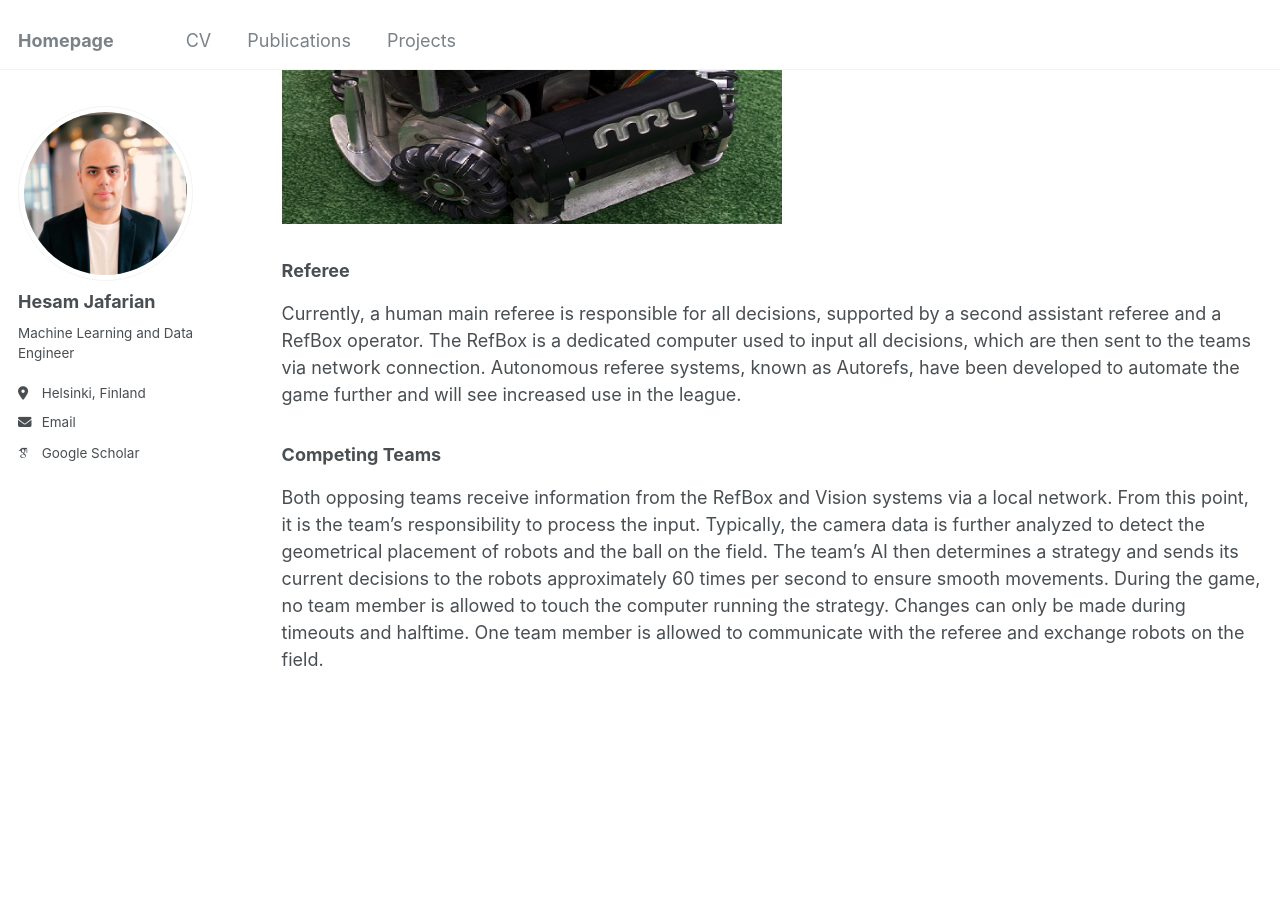
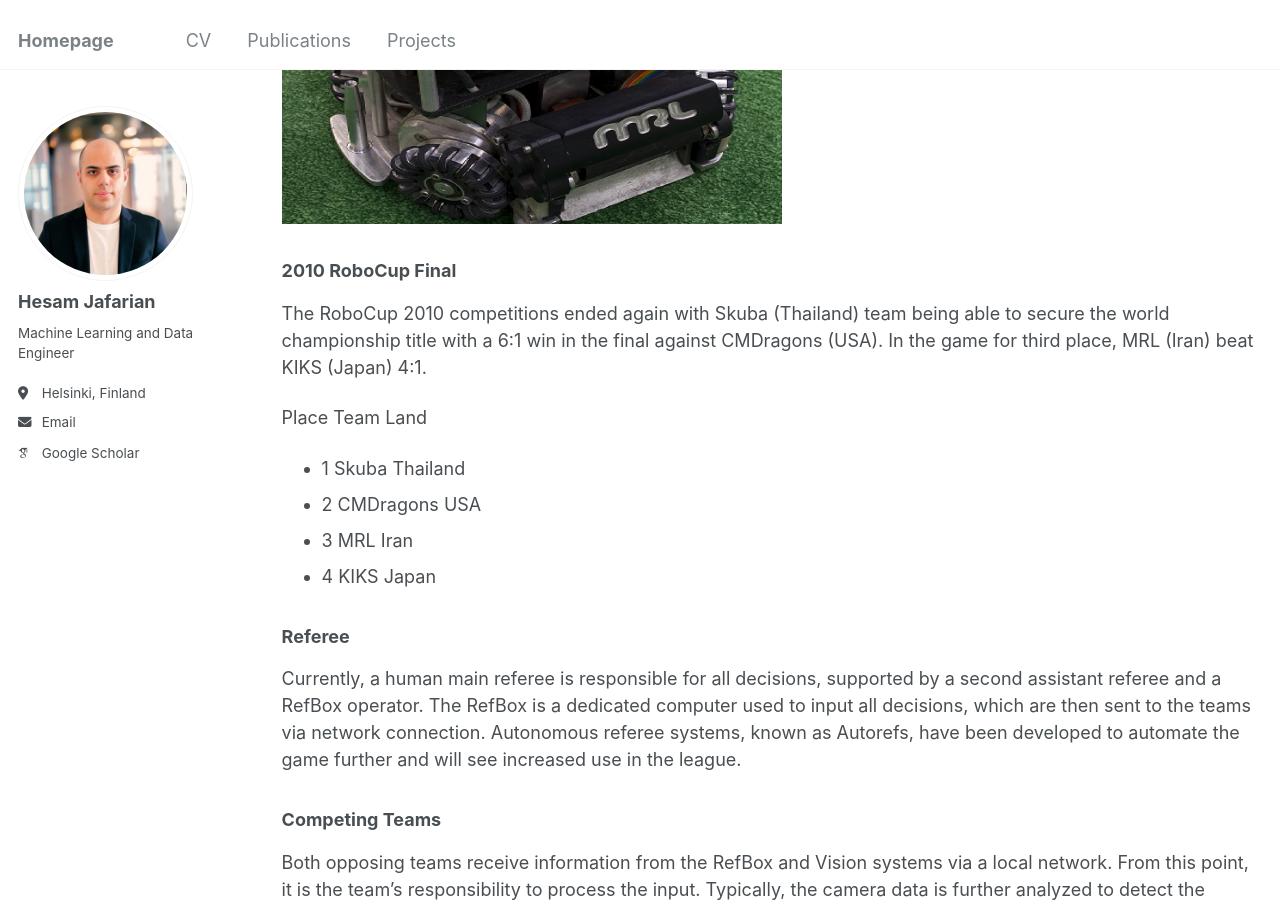
Before and after one commit to hesamjafarian/hesamjafarian.github.io, a Jekyll site: the page built from _pages/projects.md, in a window 1280 px wide and 900 px high, scrolled down 2200 px. Built offline with Jekyll 4.4.1, drawn with Linux system fonts in a browser that asks for light colours; some web fonts are replaced.

Commit message:
Update projects.md

```diff
--- a/_pages/projects.md
+++ b/_pages/projects.md
@@ -27,6 +27,15 @@ Robot sizes are limited by rules to a diameter of 18 cm and a height of 15 cm, l
 
 <img src="../images/mrl_robot.png" alt="MRL Robot" style="width:500px; aspect-ratio: 4 / 3;" />
 
+### 2010 RoboCup Final
+The RoboCup 2010 competitions ended again with Skuba (Thailand) team being able to secure the world championship title with a 6:1 win in the final against CMDragons (USA). In the game for third place, MRL (Iran) beat KIKS (Japan) 4:1.
+
+Place	Team	Land
+- 1	Skuba	Thailand
+- 2	CMDragons	USA
+- 3	MRL	Iran
+- 4	KIKS	Japan
+
 ### Referee
 Currently, a human main referee is responsible for all decisions, supported by a second assistant referee and a RefBox operator. The RefBox is a dedicated computer used to input all decisions, which are then sent to the teams via network connection. Autonomous referee systems, known as Autorefs, have been developed to automate the game further and will see increased use in the league.
 
```
